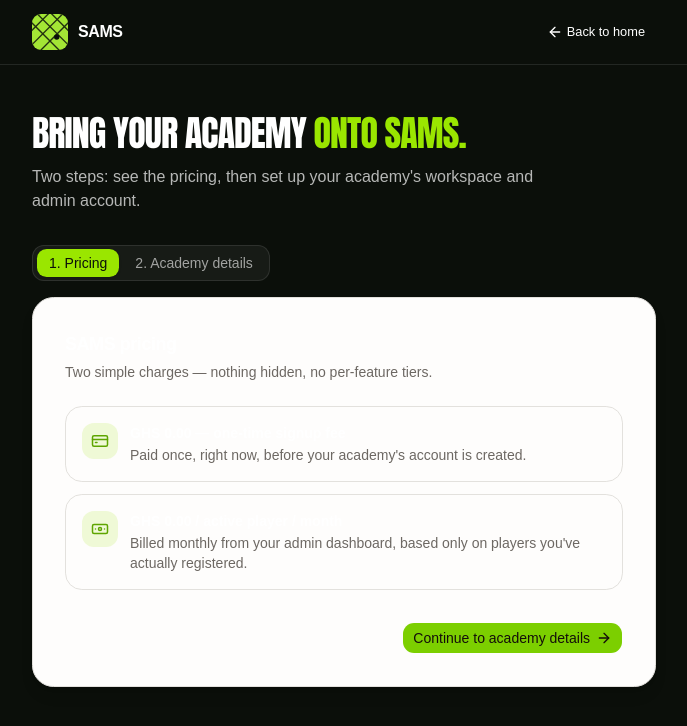
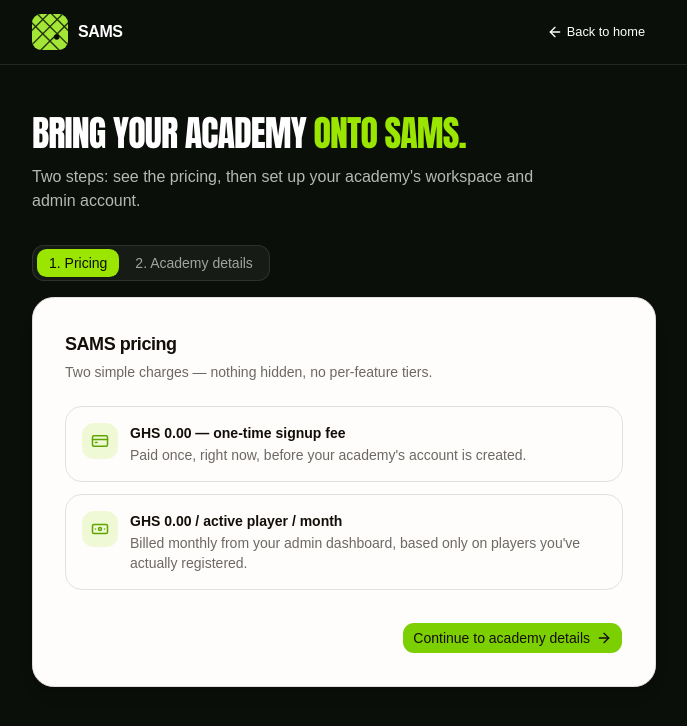
Before and after one commit to kwasiadabo/soccer-academy, a React (Vite) app: page /signup in a window 1280 px wide. Shown: the top 726 px of the page, without its empty margins (296-983 px from the left). Built offline with nearby package versions, Linux system fonts and the light colour scheme; no server answers.

Commit message:
requests, lead and their status change

```diff
--- a/src/features/marketing/sams-signup-page.tsx
+++ b/src/features/marketing/sams-signup-page.tsx
@@ -46,7 +46,7 @@ function PricingTab({ onContinue }: { onContinue: () => void }) {
   const { data: pricing, isLoading } = usePublicPricing()
 
   return (
-    <div className="rounded-2xl border border-border bg-background p-6 shadow-lg sm:p-8">
+    <div className="rounded-2xl border border-border bg-background p-6 text-foreground shadow-lg sm:p-8">
       <h2 className="text-lg font-bold tracking-tight">SAMS pricing</h2>
       <p className="mt-1 text-sm text-muted-foreground">Two simple charges — nothing hidden, no per-feature tiers.</p>
 
@@ -127,7 +127,7 @@ function DetailsTab({ onBack }: { onBack: () => void }) {
   }
 
   return (
-    <div className="rounded-2xl border border-border bg-background p-6 shadow-lg sm:p-8">
+    <div className="rounded-2xl border border-border bg-background p-6 text-foreground shadow-lg sm:p-8">
       <h2 className="text-lg font-bold tracking-tight">Academy details</h2>
       <p className="mt-1 text-sm text-muted-foreground">
         Create your academy's own SAMS workspace right now — no waiting on a callback.
```
